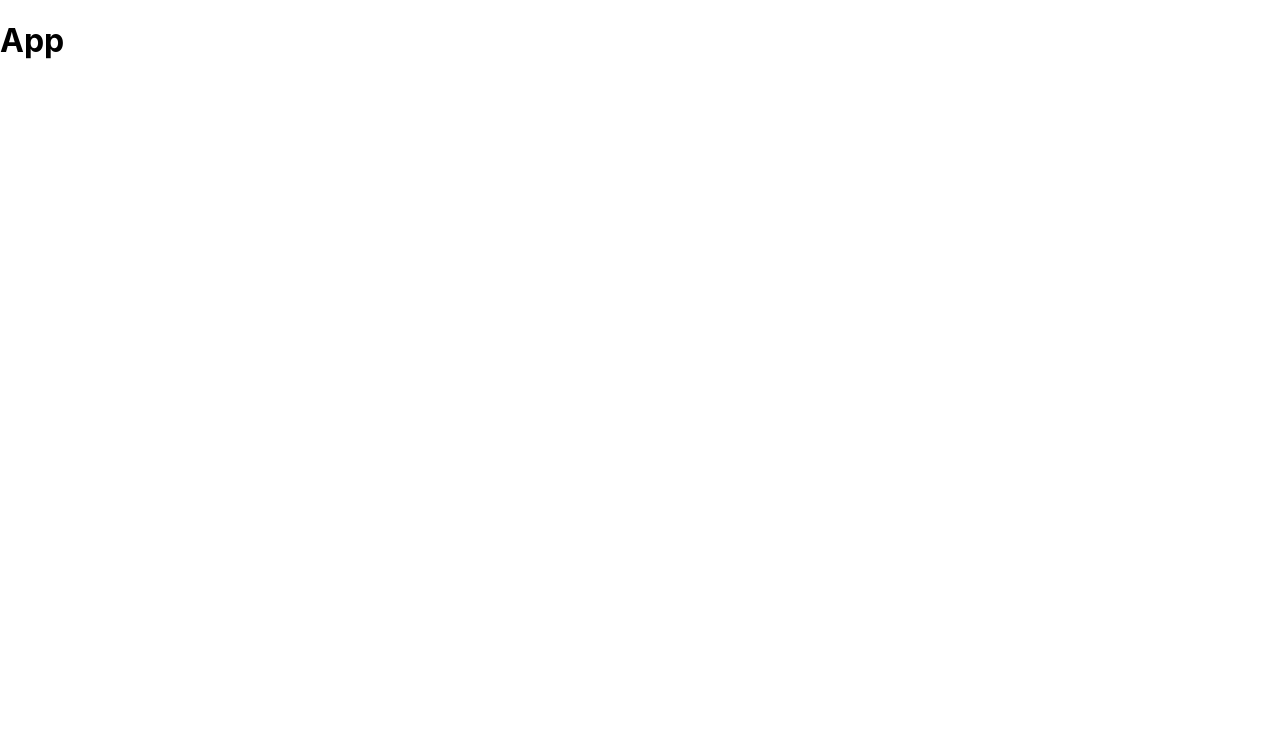
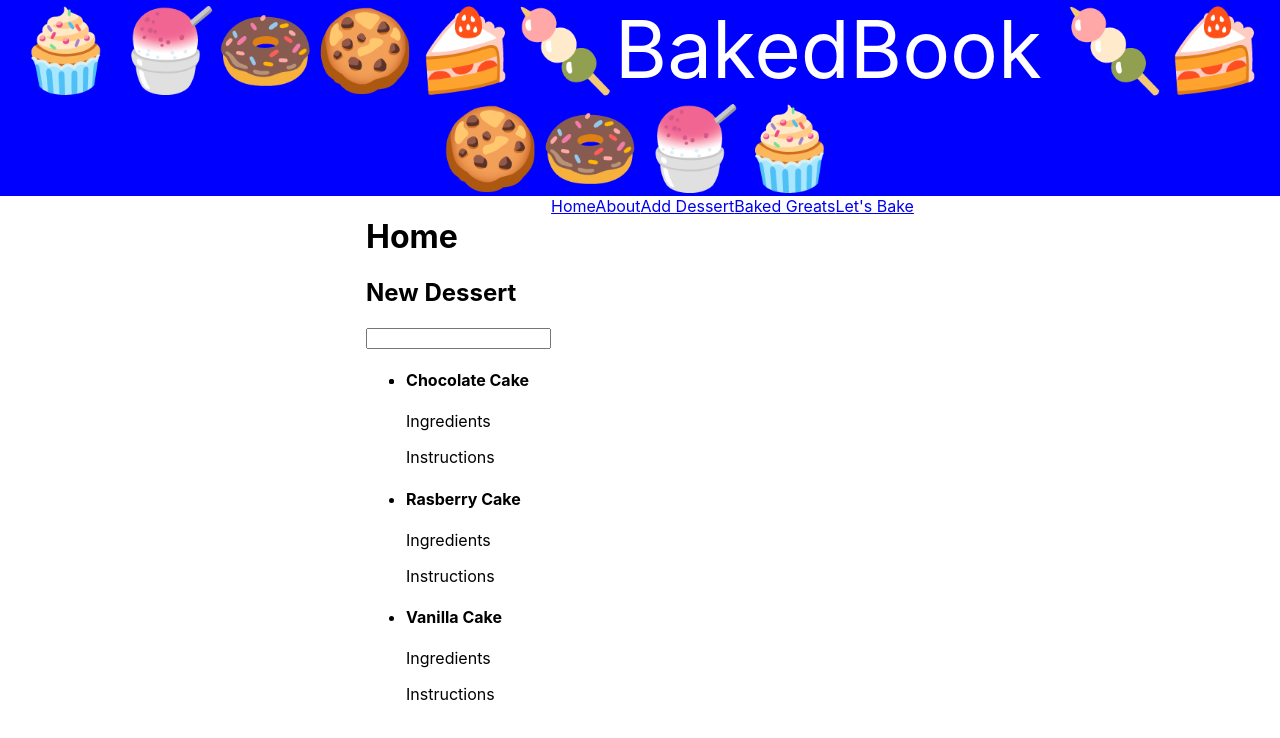
Before and after one commit to hkato4188/baked-book, a React (Create React App) app: page / in a window 1280 px wide. Shown: the top 738 px of the page. Built offline with nearby package versions, Linux system fonts and the light colour scheme.

Commit message:
Adding Route and Navlinks

```diff
--- a/package.json
+++ b/package.json
@@ -8,6 +8,7 @@
     "@testing-library/user-event": "^13.5.0",
     "react": "^18.2.0",
     "react-dom": "^18.2.0",
+    "react-router-dom": "^5.3.4",
     "react-scripts": "5.0.1",
     "web-vitals": "^2.1.4"
   },
--- a/src/App.js
+++ /dev/null
@@ -1,10 +0,0 @@
-import logo from "./logo.svg";
-import "./App.css";
-
-function App() {
-  return (
-    <h1>App</h1>
-  );
-}
-
-export default App;
--- /dev/null
+++ b/src/components/About.js
@@ -0,0 +1,9 @@
+import React from "react";
+
+function About() {
+    return (
+        <h1>About</h1>
+    )
+}
+
+export default About
--- a/src/components/App.js
+++ b/src/components/App.js
@@ -1,15 +1,29 @@
 import React from 'react'
+import { Switch, Route, NavLink } from 'react-router-dom'
+import NavBar from "./NavBar"
+import About from './About'
+import Home from './Home'
+import Header from './Header'
 // import DessertContainer from "./DessertContainer"
-// import Navbar from "./Navbar"
-// import Header from './Header'
 
 function App() {
     return (
-        <div>
-            <h1>Header</h1>
-            <h2>NavBar</h2>
-            <h3>DessertContainer</h3>
-        </div>
+        <>
+            <Header />
+            <div style={{ display: "flex", justifyContent: "center" }}>
+                <Switch>
+                    <Route exact path="/about">
+                        <About />
+                    </Route>
+                    <Route exact path="/">
+                        <Home />
+                    </Route>
+                </Switch>
+
+                <NavBar />
+
+            </div>
+        </>
     )
 }
 
--- a/src/components/DessertCard.js
+++ b/src/components/DessertCard.js
@@ -2,13 +2,29 @@ import React from "react";
 
 function DessertCard() {
     return (
-        <li>
-            <img src={image} alt={name} />
-            <h4>{/* name of dessert */}</h4>
-            <p>Ingredients</p>
-            <p>Instructions</p>
-            <button><img src={image} alt={name} /></button>
-        </li>
+        <>
+            <li>
+                {/* <img src={image} alt={name} /> */}
+                <h4>Chocolate Cake</h4>
+                <p>Ingredients</p>
+                <p>Instructions</p>
+                {/* <button><img src={image} alt={name} /></button> */}
+            </li>
+            <li>
+                {/* <img src={image} alt={name} /> */}
+                <h4>Rasberry Cake</h4>
+                <p>Ingredients</p>
+                <p>Instructions</p>
+                {/* <button><img src={image} alt={name} /></button> */}
+            </li>
+            <li>
+                {/* <img src={image} alt={name} /> */}
+                <h4>Vanilla Cake</h4>
+                <p>Ingredients</p>
+                <p>Instructions</p>
+                {/* <button><img src={image} alt={name} /></button> */}
+            </li>
+        </>
     )
 }
 
--- a/src/components/DessertList.js
+++ b/src/components/DessertList.js
@@ -1,9 +1,13 @@
 import React from "react";
-import DessertCard from "./Dessert"
+import DessertCard from "./DessertCard"
 
 function DessertList() {
     return (
-        <ul></ul>
+        <ul>
+            <li>
+                <DessertCard />
+            </li>
+        </ul>
     )
 }
 
--- a/src/components/Header.js
+++ b/src/components/Header.js
@@ -1,12 +1,15 @@
 import React from "react";
+import DessertContainer from "./DessertContainer";
 
 function Header() {
     return (
-        <header>
-            <h1>
-                BakedBook
-            </h1>
+        <header style={{ background: 'blue', color: 'white', fontSize: 80, textAlign: 'center' }}>
+
+            🧁🍧🍩🍪🍰🍡BakedBook 🍡🍰🍪🍩🍧🧁
+
         </header>
+
+
     )
 }
 
--- /dev/null
+++ b/src/components/Home.js
@@ -0,0 +1,13 @@
+import React from "react";
+import DessertContainer from "./DessertContainer";
+
+function Home() {
+    return (
+        <div>
+            <h1>Home</h1>
+            <DessertContainer />
+        </div>
+    )
+}
+
+export default Home
--- a/src/components/NavBar.js
+++ b/src/components/NavBar.js
@@ -1,14 +1,19 @@
 import React from "react";
+import { NavLink } from "react-router-dom";
 
-function Navbar() {
+//The NavLink changes the URL
+//Route conditionally renders a component when the URL matches the pattern given
+
+function NavBar() {
     return (
         <div>
-            <Navlink exact to="/">Home</Navlink>
-            <Navlink to="/add_dessert">Add Dessert</Navlink>
-            <Navlink to="/baked_greats">Baked Greats</Navlink>
-            <Navlink to="/let's_bake!">Let's Bake</Navlink>
+            <NavLink exact to="/">Home</NavLink>
+            <NavLink to="/about">About</NavLink>
+            <NavLink to="/add_dessert">Add Dessert</NavLink>
+            <NavLink to="/baked_greats">Baked Greats</NavLink>
+            <NavLink to="/let's_bake!">Let's Bake</NavLink>
         </div>
     )
 }
 
-export default Navbar
+export default NavBar
--- a/src/index.js
+++ b/src/index.js
@@ -1,14 +1,17 @@
 import React from 'react';
 import ReactDOM from 'react-dom/client';
 import './index.css';
-import App from './App';
+import App from './components/App';
 import reportWebVitals from './reportWebVitals';
+import { BrowserRouter } from 'react-router-dom';
 
 const root = ReactDOM.createRoot(document.getElementById('root'));
 root.render(
-  <React.StrictMode>
-    <App />
-  </React.StrictMode>
+  <BrowserRouter>
+    <React.StrictMode>
+      <App />
+    </React.StrictMode>
+  </BrowserRouter>
 );
 
 // If you want to start measuring performance in your app, pass a function
```
Also changed, not shown: 1 other file (tests, documents, lock files or other folders).
